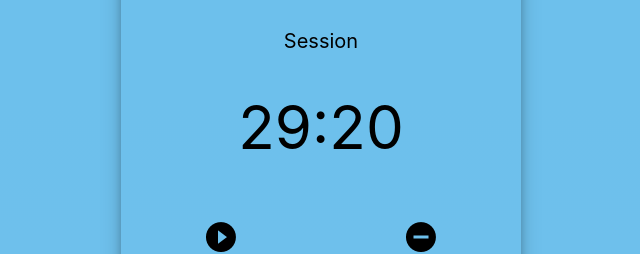
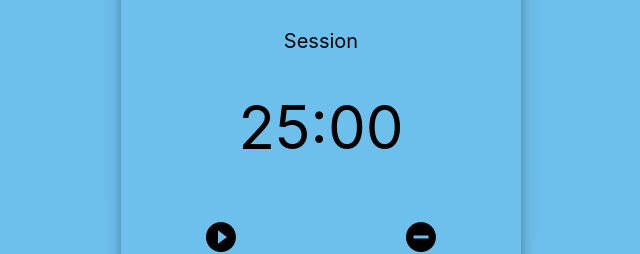
Before and after one commit to pmayur/fcc-25plus5-clock, a React (Create React App) app: page / in a window 1280 px wide. Shown: the part 256-510 px from the top of the page, without its empty margins (319-959 px from the left). Built offline with nearby package versions, Linux system fonts and the light colour scheme.

Commit message:
Displays timer length in timer panel

```diff
--- a/src/TimerPanel/TimerPanel.jsx
+++ b/src/TimerPanel/TimerPanel.jsx
@@ -3,11 +3,25 @@ import "./TimerPanel.css";
 import startButton from "../assets/baseline_play_circle_filled_black_18dp.png";
 import removeButton from "../assets/baseline_remove_circle_black_18dp.png";
 
+import { useSelector } from "react-redux";
+
 export default function TimerPanel() {
+    const state = useSelector((state) => state);
+    const timeLeft = state.timeLeft;
+
     return (
         <div id="timer-panel">
             <div id="timer-label">Session</div>
-            <div id="time-left">29:20</div>
+            <div id="time-left">
+                {timeLeft.minutes < 10
+                    ? "0" + timeLeft.minutes
+                    : timeLeft.minutes}
+
+                :
+                {timeLeft.seconds < 10
+                    ? "0" + timeLeft.seconds
+                    : timeLeft.seconds}
+            </div>
             <div id="buttons">
                 <div id="start_stop">
                     <img
```
